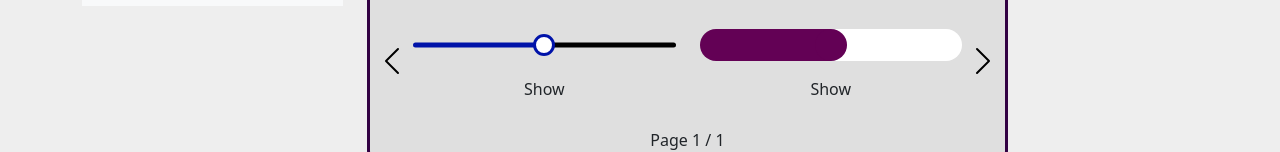
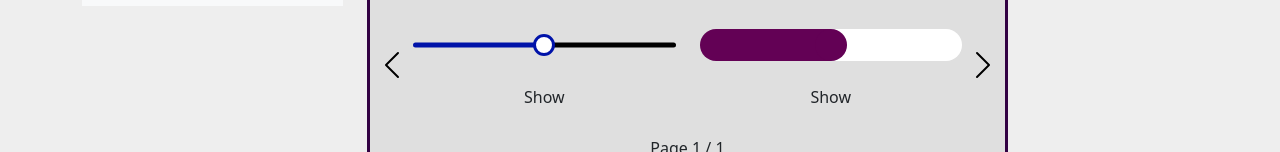
Before and after one commit to MohammedAdel224/dreams, an Angular app: page /docs/components/one-side-slider in a window 1280 px wide. Shown: the part 800-952 px from the top of the page. Built offline with nearby package versions, Linux system fonts and the light colour scheme.

Commit message:
add margen top to show button

```diff
--- a/src/app/example/example.component.html
+++ b/src/app/example/example.component.html
@@ -1,4 +1,4 @@
 <div class="example d-flex flex-row flex-sm-column justify-content-center align-items-center">
     <ng-container #exampleComponent></ng-container>
-    <button class="btn" (click)="showExample()">Show</button>
+    <button class="btn mt-2" (click)="showExample()">Show</button>
 </div>
```
